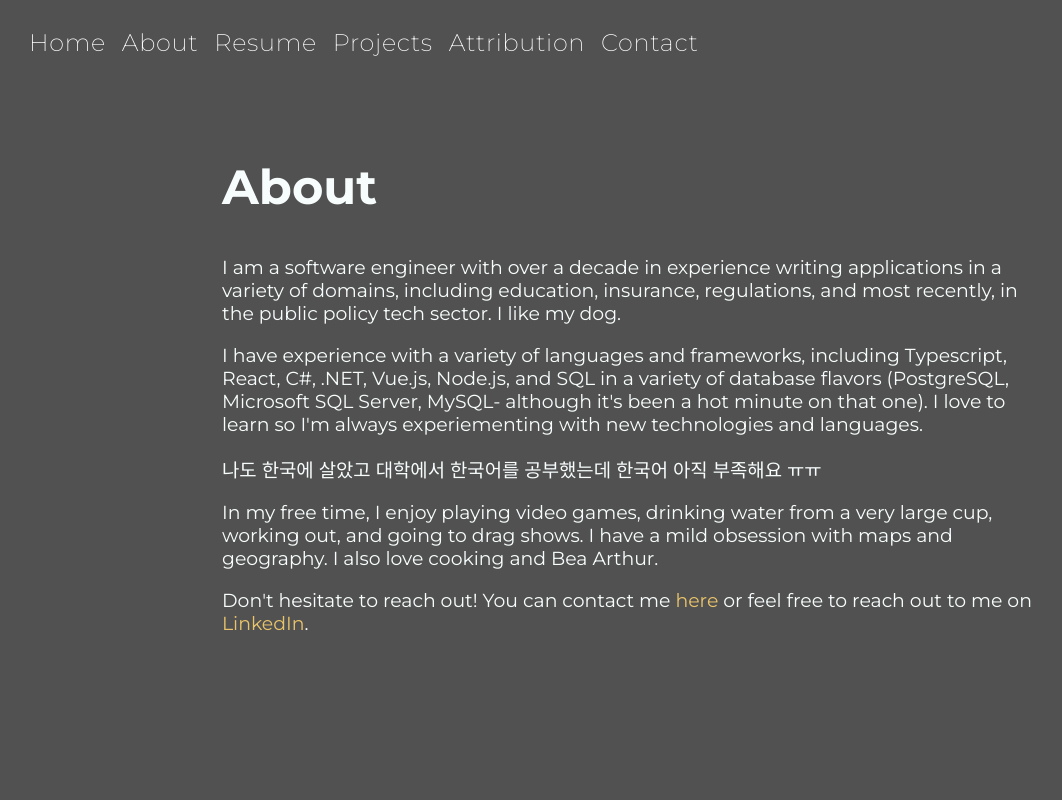
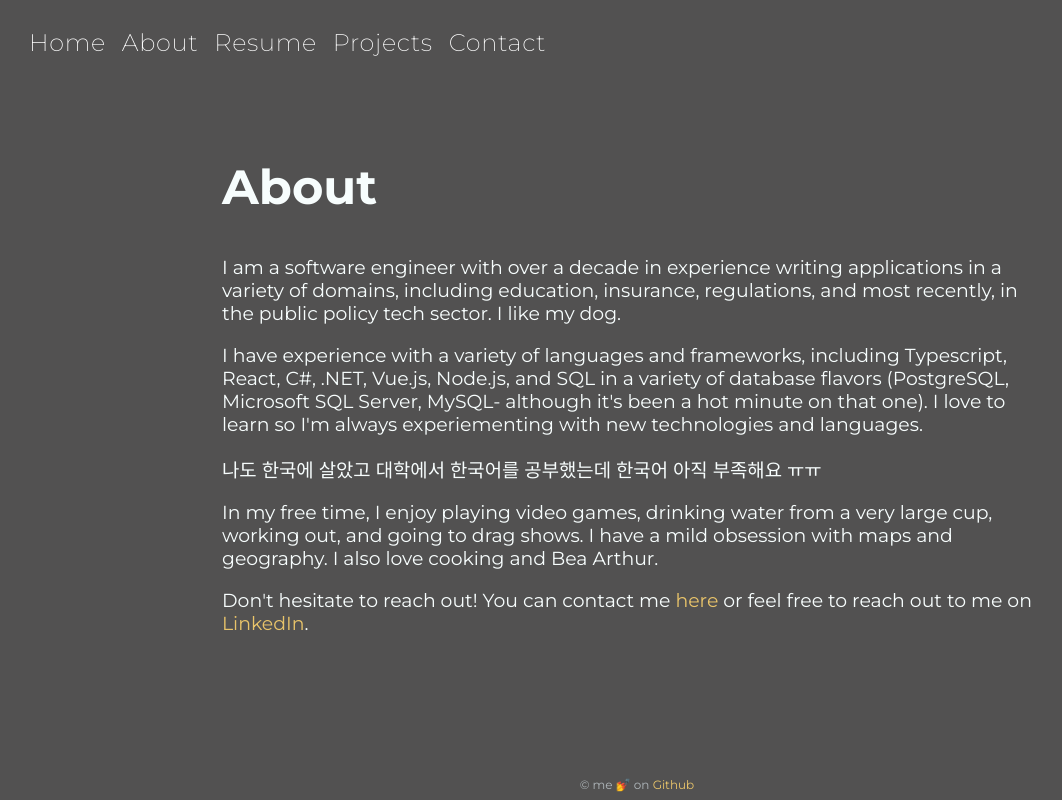
Before and after one commit to PapaJohnsGarlicSauce/PapaJohnsGarlicSauce.github.io, a React (Create React App) app: page /about in a window 1280 px wide. Shown: the whole page, without its empty margins (3-1065 px from the left). Built offline with nearby package versions, Linux system fonts and the light colour scheme.

Commit message:
revert to get footer back

```diff
--- a/src/App.scss
+++ b/src/App.scss
@@ -55,3 +55,27 @@ a {
   flex-direction: column;
   font-size: 1.18rem;
 }
+
+footer {
+  margin-top: auto;
+
+  a {
+    color: $main-light;
+  }
+
+  p {
+    font-size: 12px;
+    padding: 0;
+    margin: 8px;
+    color: $footer-text-light;
+  }
+
+  svg, svg > * {
+    height: 30px;
+    width: 30px;
+    color: green !important;
+    fill: green !important;
+    fill-opacity: 0.5;
+    stroke: green !important;
+  }
+}
--- a/src/App.tsx
+++ b/src/App.tsx
@@ -2,8 +2,8 @@
 import { Route, Routes } from "react-router-dom";
 import "./App.scss";
 import About from "./components/About";
-import Attrs from "./components/Attrs";
 import Contact from "./components/Contact";
+import Footer from "./components/Footer";
 import Home from "./components/Home";
 import Projects from "./components/Projects";
 import Resume from "./components/Resume";
@@ -27,9 +27,9 @@ function App() {
               <Route path="/projects" element={<Projects />} />
               <Route path="/resume" element={<Resume />} />
               <Route path="/contact" element={<Contact />} />
-              <Route path="/attrs" element={<Attrs />} />
             </Routes>
           </div>
+          <Footer />
         </>
       )}
     </div>
--- a/src/_colors.scss
+++ b/src/_colors.scss
@@ -1,5 +1,4 @@
 $main-dark: #525151;
-$secondary-dark: #2A9D8F;
 $main-light: #E9C46A;
 $main-highlight: #ec5e30;
 
--- /dev/null
+++ b/src/components/Footer.tsx
@@ -0,0 +1,16 @@
+import { ReactElement } from "react";
+
+const Footer = (): ReactElement => {
+  return (
+    <footer>
+      <p>
+        &#169; me &#128133; on{" "}
+        <a href="https://github.com/PapaJohnsGarlicSauce/PapaJohnsGarlicSauce.github.io/tree/main">
+          Github
+        </a>
+      </p>
+    </footer>
+  );
+};
+
+export default Footer;
--- a/src/components/TopNav.tsx
+++ b/src/components/TopNav.tsx
@@ -11,7 +11,6 @@ const pages = [
   { name: "About", path: "/about" },
   { name: "Resume", path: "/resume" },
   { name: "Projects", path: "/projects" },
-  { name: "Attribution", path: "/attrs" },
   { name: "Contact", path: "/contact" },
 ];
 
```
